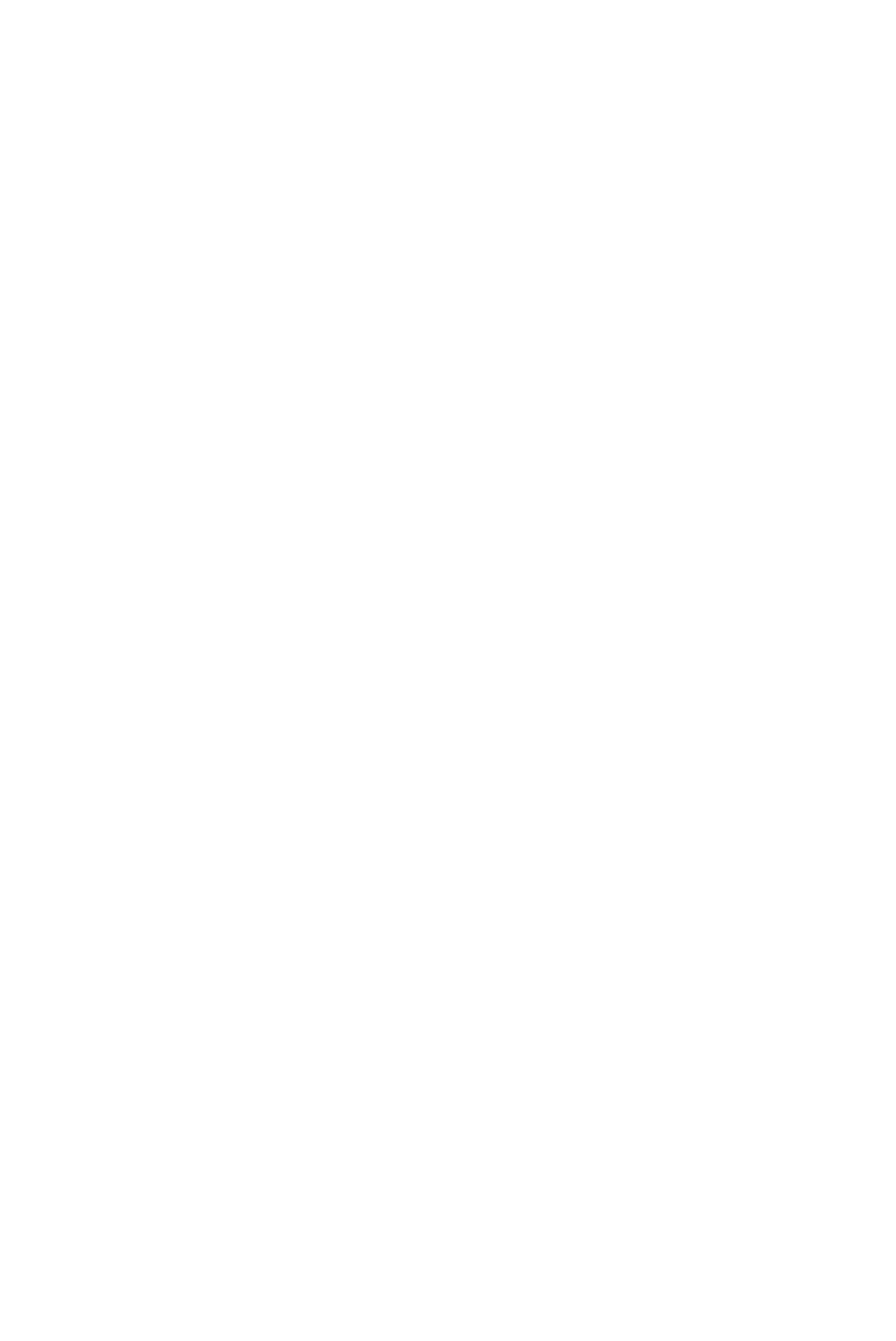
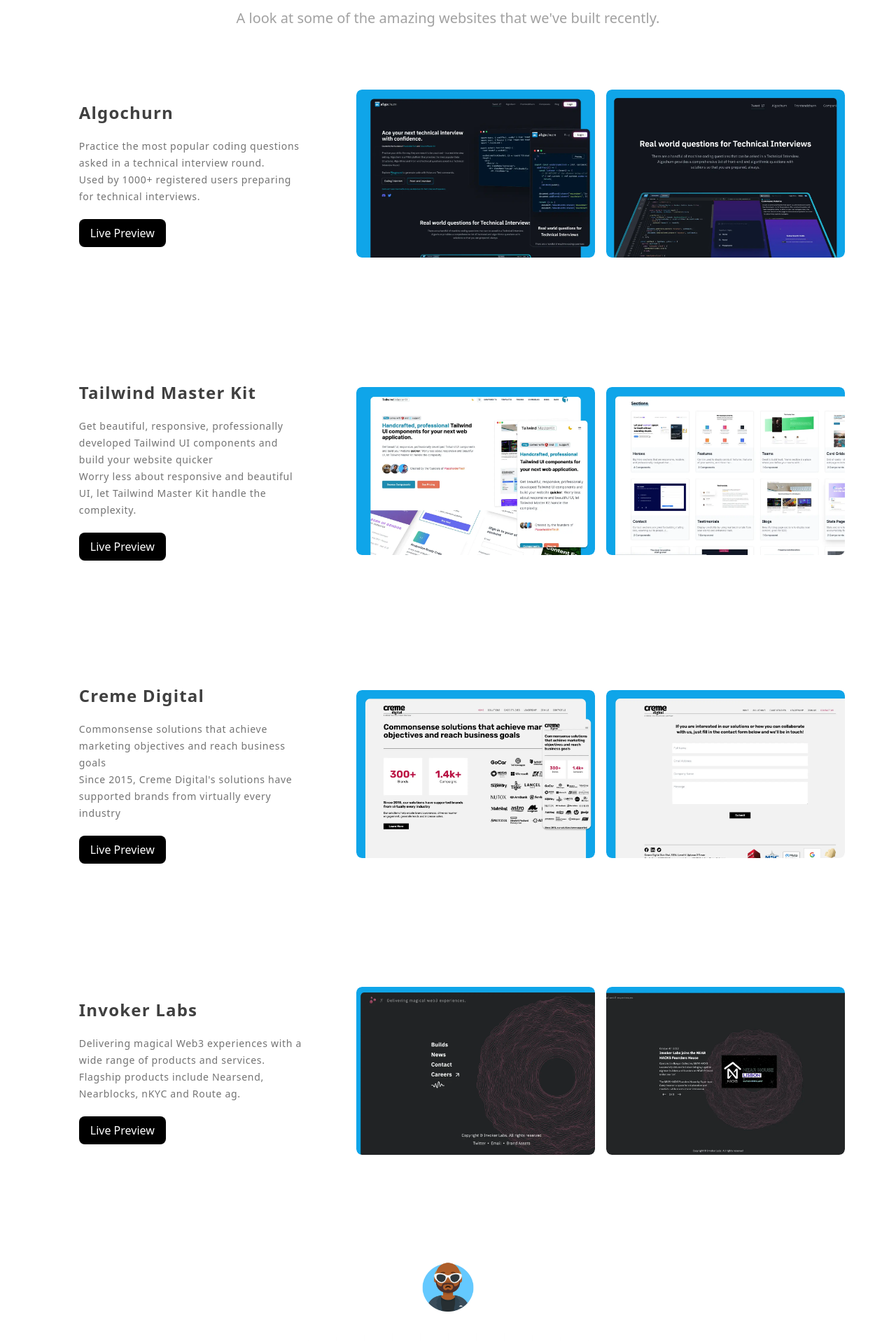
Before and after one commit to su1nta/landing_agenlabs, a React (Vite) app: page /work in a window 1280 px wide. Shown: the part 224-2140 px from the top of the page at 70% size. Before the commit the page ends 864 px from the top, so only its background shows below. Built offline with nearby package versions, Linux system fonts and the light colour scheme.

Commit message:
feat: work section chore: routes tweaks

```diff
--- a/src/App.tsx
+++ b/src/App.tsx
@@ -1,5 +1,5 @@
-import { useState } from 'react';
-import { BrowserRouter, Routes, Route } from 'react-router-dom';
+import { useEffect } from 'react';
+import { BrowserRouter, Routes, Route, useLocation } from 'react-router-dom';
 import './App.css';
 import Home from './pages/Home';
 import Header from './components/Header';
@@ -7,6 +7,17 @@
 import Work from './pages/Work';
 import Templates from './pages/Templates';
 import Blog from './pages/Blog';
+import Footer from './components/Footer';
+
+const ScrollToHash = () => {
+    const { hash } = useLocation();
+    useEffect(() => {
+        if(!hash) return;
+        const target = document.querySelector(hash);
+        target?.scrollIntoView({ behavior: 'smooth' })
+    }, [hash]);
+    return null;
+}
 
 function App() {
 
@@ -14,6 +25,7 @@
     <>
       <div className="min-h-screen w-full">
         <BrowserRouter>
+          <ScrollToHash />
           <Header />
           <Routes>
             <Route path='/' element={<Home />} />
@@ -24,6 +36,7 @@
               <Route path='blog' element={<Blog />} />
             </Route>
           </Routes>
+          <Footer />
         </BrowserRouter>
       </div>
     </>
--- a/src/components/Header.tsx
+++ b/src/components/Header.tsx
@@ -37,6 +37,7 @@
             tabNav: "/blog"
         },
     ]
+
     return (
         <>
             <div className="max-w-7xl flex items-center justify-between px-4 h-15 mx-auto">
--- a/src/components/Hero.tsx
+++ b/src/components/Hero.tsx
@@ -70,7 +70,7 @@
                     <button className="relative inline-flex rounded-md p-1 group cursor-pointer transition duration-200">
                          <span className="absolute inset-0 -z-10 blur-md bg-linear-to-r from-indigo-600 via-sky-600 to-sky-500 opacity-40 group-hover:opacity-80 transition duration-200" />
                         <span
-                        className="px-10 py-3 rounded-sm bg-neutral-50 text-neutral-500 group-hover:text-neutral-800 transition duration-200 border border-neutral-300 text-bold">
+                        className="px-10 py-3 rounded-xl bg-neutral-50 text-neutral-500 group-hover:text-neutral-800 transition duration-200 border border-neutral-300 text-bold">
                             Explore Work
                         </span>
                     </button>
--- a/src/components/RecentWork.tsx
+++ b/src/components/RecentWork.tsx
@@ -41,12 +41,6 @@
     return (
         <>
             <div className="max-w-7xl h-auto">
-                <div className="my-20">
-                    <Heading
-                        title="Recent Work"
-                        subtitle="A look at some of the amazing websites that we've built recently."
-                    />
-                </div>
                 <div className="flex flex-col gap-44 items-center justify-center">
                     {RecentWorks.map(({title, description, images}: RecentWorkType): React.ReactNode => (
                         <div className="flex gap-4 items-center ml-10">
--- a/src/components/Services.tsx
+++ b/src/components/Services.tsx
@@ -66,7 +66,7 @@
 
     return (
         <>
-            <div className="flex flex-col gap-10">
+            <div id="services" className="flex flex-col gap-10">
                 <Heading
                     title="We Handle just about everything!"
                     subtitle="We handle everything from design to deployment to get your website shipped and ready to go!"
--- a/src/pages/Home.tsx
+++ b/src/pages/Home.tsx
@@ -5,7 +5,7 @@
 import type TestimonialType from "../types/testimonial";
 import RecentWork from "../components/RecentWork";
 import Services from "../components/Services";
-import Footer from "../components/Footer";
+import Heading from "../components/Heading";
 
 interface Props {}
 function Home(props: Props) {
@@ -37,6 +37,12 @@
                     feedback={testimonials[0].feedback}
                     />
                 </div>
+                <div className="my-20">
+                    <Heading
+                        title="Recent Work"
+                        subtitle="A look at some of the amazing websites that we've built recently."
+                    />
+                </div>
                 <RecentWork />
                 <div className="mt-20 w-full">
                     <Testimonial
@@ -49,7 +55,6 @@
                 <div className="mt-40">
                     <Services />
                 </div>
-                <Footer />
             </div>
         </>
     )
--- a/src/pages/Work.tsx
+++ b/src/pages/Work.tsx
@@ -1,10 +1,33 @@
+import Heading from "../components/Heading"
+import RecentWork from "../components/RecentWork"
+import Testimonial from "../components/Testimonial"
+import Avatar from "../assets/avatar.webp";
+
 interface Props {}
 
 function Work(props: Props) {
     const {} = props
 
     return (
-        <>Work</>
+        <>
+            <div className="mt-20">
+                <Heading
+                    title="A glimpse into our projects"
+                    subtitle="A look at some of the amazing websites that we've built recently."
+                />
+                <div className="mt-20">
+                    <RecentWork />
+                </div>
+                <div className="mt-20">
+                    <Testimonial
+                        avatar={Avatar}
+                        userName="Mike Ehrmantraut"
+                        designation="Bad Cop"
+                        feedback="Agenlabs helped us build our website from scratch to production in a record 1 month time. They took our requirements and delivered a website we are proud of so much that we are thrilled."
+                    />
+                </div>
+            </div>
+        </>
     )
 }
 
```
